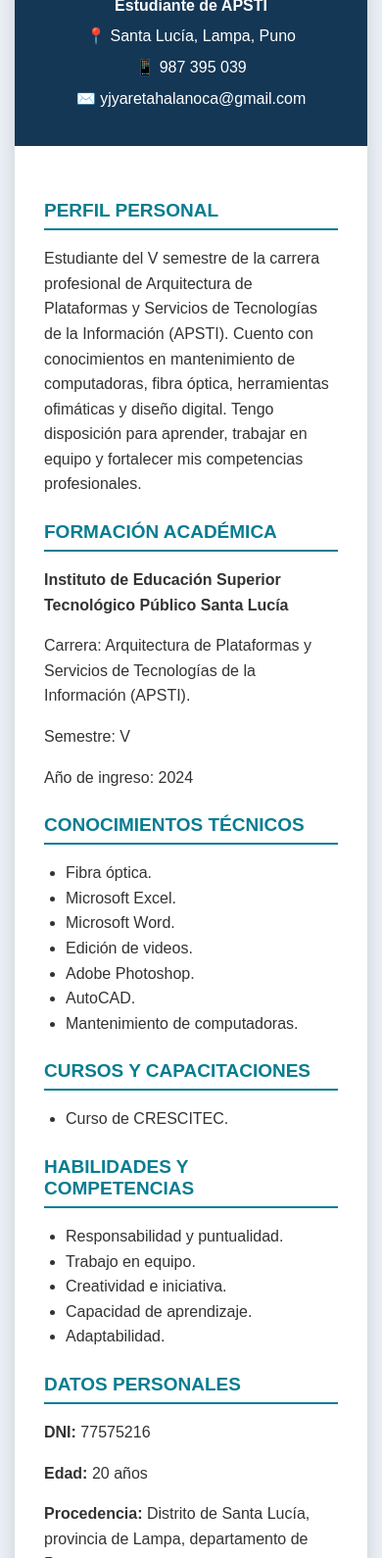
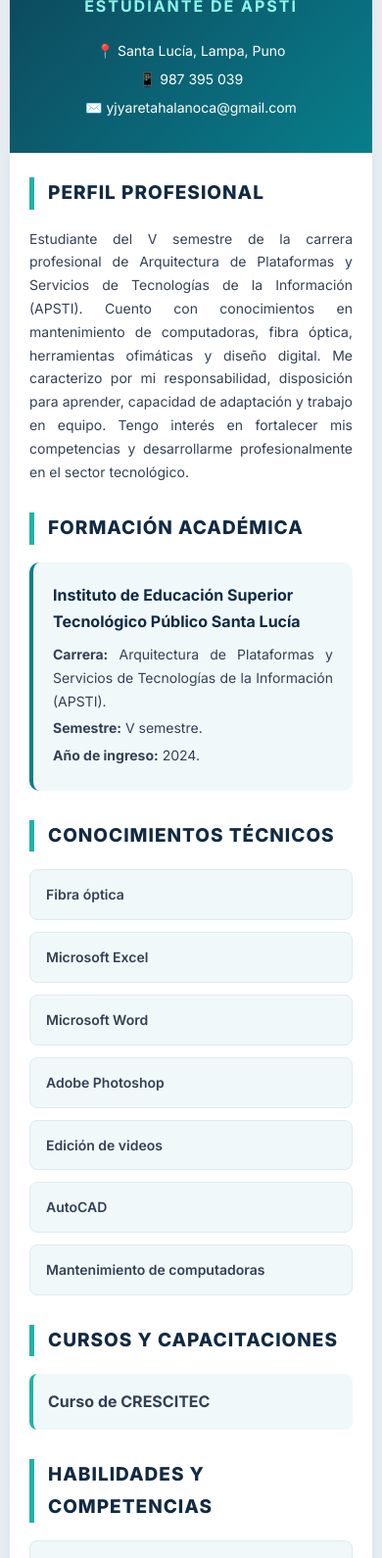
Before and after one commit to yjyaretahalanoca-ctrl/MI-CV-P, a plain HTML site: page index.html in a window 390 px wide. Shown: the part 340-1930 px from the top of the page at 98% size. Drawn offline with Linux system fonts and the light colour scheme.

Commit message:
Revise CV layout and styling for better presentation
Updated the CV layout and styling, improved responsiveness, and enhanced the overall design.

```diff
--- a/index.html
+++ b/index.html
@@ -3,87 +3,247 @@
 <head>
 <meta charset="UTF-8">
 <meta name="viewport" content="width=device-width, initial-scale=1.0">
-<title>CV - Yerson Josué Yareta Halanoca</title>
+
+<title>Yerson Josué Yareta Halanoca | CV Profesional</title>
+
+<link rel="preconnect" href="https://fonts.googleapis.com">
+<link href="https://fonts.googleapis.com/css2?family=Inter:wght@400;500;600;700;800&display=swap" rel="stylesheet">
 
 <style>
+:root {
+    --primary: #102a43;
+    --secondary: #087e8b;
+    --accent: #20b2aa;
+    --background: #f1f5f9;
+    --text: #334155;
+    --white: #ffffff;
+}
+
 * {
+    margin: 0;
+    padding: 0;
     box-sizing: border-box;
 }
 
 body {
-    margin: 0;
-    padding: 30px 15px;
-    font-family: Arial, sans-serif;
-    background: #eaf0f5;
-    color: #333;
+    font-family: 'Inter', sans-serif;
+    background: var(--background);
+    color: var(--text);
+    line-height: 1.7;
+    padding: 40px 15px;
 }
 
-.cv {
-    max-width: 850px;
+.cv-container {
+    max-width: 1050px;
     margin: auto;
     background: white;
-    border-radius: 15px;
+    border-radius: 16px;
     overflow: hidden;
-    box-shadow: 0 5px 20px #0002;
+    box-shadow: 0 15px 45px rgba(15, 40, 65, 0.12);
 }
 
-header {
-    background: #143755;
+/* ENCABEZADO */
+
+.header {
+    background: linear-gradient(135deg, #102a43, #087e8b);
     color: white;
-    padding: 30px;
+    padding: 45px;
     display: flex;
     align-items: center;
-    gap: 25px;
+    gap: 35px;
 }
 
-header img {
-    width: 140px;
-    height: 165px;
+.profile-photo {
+    width: 165px;
+    height: 190px;
     object-fit: cover;
-    border: 4px solid white;
-    border-radius: 10px;
+    object-position: center 25%;
+    border: 5px solid rgba(255,255,255,0.8);
+    border-radius: 15px;
+    box-shadow: 0 8px 20px #0003;
 }
 
-header h1 {
-    font-size: 25px;
+.header-info h1 {
+    font-size: 30px;
+    font-weight: 800;
+    margin-bottom: 8px;
+    line-height: 1.3;
+}
+
+.profession {
+    color: #8ff3e8;
+    font-weight: 700;
+    letter-spacing: 2px;
+    margin-bottom: 20px;
+}
+
+.contact {
+    font-size: 14px;
+    margin: 5px 0;
+}
+
+/* CONTENIDO */
+
+.content {
+    padding: 40px 45px;
+}
+
+.section {
+    margin-bottom: 30px;
+    animation: aparecer .7s ease;
+}
+
+.section-title {
+    color: var(--primary);
+    font-size: 19px;
+    font-weight: 800;
+    text-transform: uppercase;
+    letter-spacing: 1px;
+    border-left: 5px solid var(--accent);
+    padding-left: 14px;
+    margin-bottom: 18px;
+}
+
+.section p {
+    font-size: 14px;
+    text-align: justify;
+}
+
+.academic-card {
+    background: #f1f8fa;
+    padding: 20px;
+    border-radius: 10px;
+    border-left: 4px solid var(--secondary);
+}
+
+.academic-card h3 {
+    color: var(--primary);
+    font-size: 16px;
     margin-bottom: 8px;
 }
 
-header p {
-    margin: 6px 0;
+.academic-card p {
+    margin: 4px 0;
 }
 
-main {
-    padding: 30px;
+/* HABILIDADES */
+
+.skills {
+    display: grid;
+    grid-template-columns: repeat(2, 1fr);
+    gap: 12px;
 }
 
-h2 {
-    color: #087d91;
-    border-bottom: 2px solid #087d91;
-    padding-bottom: 7px;
-    font-size: 19px;
-    margin-top: 25px;
+.skill {
+    background: #f1f8fa;
+    padding: 13px 16px;
+    border-radius: 8px;
+    border: 1px solid #dcecef;
+    font-size: 14px;
+    font-weight: 600;
+    transition: .3s;
 }
 
-p, li {
-    line-height: 1.6;
+.skill:hover {
+    background: #dff5f2;
+    transform: translateY(-3px);
 }
 
-ul {
-    padding-left: 22px;
+.course {
+    background: #f1f8fa;
+    padding: 15px;
+    border-radius: 8px;
+    border-left: 4px solid var(--accent);
 }
 
-footer {
-    background: #143755;
+/* DATOS PERSONALES */
+
+.personal-data {
+    display: grid;
+    grid-template-columns: 1fr 1fr;
+    gap: 15px;
+}
+
+.data-box {
+    padding: 14px;
+    background: #f1f5f9;
+    border-radius: 8px;
+    font-size: 14px;
+}
+
+.data-box strong {
+    display: block;
+    color: var(--secondary);
+    margin-bottom: 4px;
+}
+
+/* PIE DE PÁGINA */
+
+.footer {
+    background: var(--primary);
     color: white;
     text-align: center;
-    padding: 15px;
+    padding: 20px;
+    font-size: 12px;
 }
 
-@media(max-width:600px) {
-    header {
+@keyframes aparecer {
+    from {
+        opacity: 0;
+        transform: translateY(15px);
+    }
+    to {
+        opacity: 1;
+        transform: translateY(0);
+    }
+}
+
+/* CELULARES */
+
+@media(max-width:650px) {
+    body {
+        padding: 10px;
+    }
+
+    .header {
         flex-direction: column;
         text-align: center;
+        padding: 30px 20px;
+    }
+
+    .header-info h1 {
+        font-size: 23px;
+    }
+
+    .content {
+        padding: 25px 20px;
+    }
+
+    .skills,
+    .personal-data {
+        grid-template-columns: 1fr;
+    }
+}
+
+/* IMPRESIÓN */
+
+@media print {
+    body {
+        background: white;
+        padding: 0;
+    }
+
+    .cv-container {
+        box-shadow: none;
+    }
+
+    .header, .footer {
+        -webkit-print-color-adjust: exact;
+        print-color-adjust: exact;
+    }
+
+    .section {
+        animation: none;
     }
 }
 </style>
@@ -91,86 +251,150 @@ footer {
 
 <body>
 
-<div class="cv">
+<div class="cv-container">
 
-<header>
+    <header class="header">
 
-<img src="./mifoto.jpg" alt="Fotografía de Yerson">
+        <img src="./mifoto.jpg"
+             alt="Fotografía de Yerson Josué"
+             class="profile-photo">
 
-<div>
-<h1>YERSON JOSUÉ YARETA HALANOCA</h1>
-<p><strong>Estudiante de APSTI</strong></p>
-<p>📍 Santa Lucía, Lampa, Puno</p>
-<p>📱 987 395 039</p>
-<p>✉️ yjyaretahalanoca@gmail.com</p>
+        <div class="header-info">
+
+            <h1>YERSON JOSUÉ<br>YARETA HALANOCA</h1>
+
+            <p class="profession">
+                ESTUDIANTE DE APSTI
+            </p>
+
+            <p class="contact">📍 Santa Lucía, Lampa, Puno</p>
+            <p class="contact">📱 987 395 039</p>
+            <p class="contact">✉️ yjyaretahalanoca@gmail.com</p>
+
         </div>
 
     </header>
 
-<main>
+    <main class="content">
 
-<h2>PERFIL PERSONAL</h2>
+        <section class="section">
+
+            <h2 class="section-title">Perfil profesional</h2>
 
             <p>
                 Estudiante del V semestre de la carrera profesional de
                 Arquitectura de Plataformas y Servicios de Tecnologías
-de la Información (APSTI). Cuento con conocimientos
-en mantenimiento de computadoras, fibra óptica,
-herramientas ofimáticas y diseño digital. Tengo
-disposición para aprender, trabajar en equipo y
-fortalecer mis competencias profesionales.
+                de la Información (APSTI). Cuento con conocimientos en
+                mantenimiento de computadoras, fibra óptica, herramientas
+                ofimáticas y diseño digital. Me caracterizo por mi
+                responsabilidad, disposición para aprender, capacidad
+                de adaptación y trabajo en equipo. Tengo interés en
+                fortalecer mis competencias y desarrollarme
+                profesionalmente en el sector tecnológico.
             </p>
 
-<h2>FORMACIÓN ACADÉMICA</h2>
+        </section>
 
-<p><strong>Instituto de Educación Superior Tecnológico Público Santa Lucía</strong></p>
+        <section class="section">
 
-<p>
-Carrera: Arquitectura de Plataformas y Servicios de
-Tecnologías de la Información (APSTI).
-</p>
+            <h2 class="section-title">Formación académica</h2>
 
-<p>Semestre: V</p>
-<p>Año de ingreso: 2024</p>
+            <div class="academic-card">
 
-<h2>CONOCIMIENTOS TÉCNICOS</h2>
+                <h3>Instituto de Educación Superior Tecnológico Público Santa Lucía</h3>
 
-<ul>
-<li>Fibra óptica.</li>
-<li>Microsoft Excel.</li>
-<li>Microsoft Word.</li>
-<li>Edición de videos.</li>
-<li>Adobe Photoshop.</li>
-<li>AutoCAD.</li>
-<li>Mantenimiento de computadoras.</li>
-</ul>
+                <p><strong>Carrera:</strong> Arquitectura de Plataformas y Servicios de Tecnologías de la Información (APSTI).</p>
 
-<h2>CURSOS Y CAPACITACIONES</h2>
+                <p><strong>Semestre:</strong> V semestre.</p>
 
-<ul>
-<li>Curso de CRESCITEC.</li>
-</ul>
+                <p><strong>Año de ingreso:</strong> 2024.</p>
 
-<h2>HABILIDADES Y COMPETENCIAS</h2>
+            </div>
 
-<ul>
-<li>Responsabilidad y puntualidad.</li>
-<li>Trabajo en equipo.</li>
-<li>Creatividad e iniciativa.</li>
-<li>Capacidad de aprendizaje.</li>
-<li>Adaptabilidad.</li>
-</ul>
+        </section>
 
-<h2>DATOS PERSONALES</h2>
+        <section class="section">
 
-<p><strong>DNI:</strong> 77575216</p>
-<p><strong>Edad:</strong> 20 años</p>
-<p><strong>Procedencia:</strong> Distrito de Santa Lucía, provincia de Lampa, departamento de Puno.</p>
+            <h2 class="section-title">Conocimientos técnicos</h2>
+
+            <div class="skills">
+
+                <div class="skill">Fibra óptica</div>
+                <div class="skill">Microsoft Excel</div>
+                <div class="skill">Microsoft Word</div>
+                <div class="skill">Adobe Photoshop</div>
+                <div class="skill">Edición de videos</div>
+                <div class="skill">AutoCAD</div>
+                <div class="skill">Mantenimiento de computadoras</div>
+
+            </div>
+
+        </section>
+
+        <section class="section">
+
+            <h2 class="section-title">Cursos y capacitaciones</h2>
+
+            <div class="course">
+                <strong>Curso de CRESCITEC</strong>
+            </div>
+
+        </section>
+
+        <section class="section">
+
+            <h2 class="section-title">Habilidades y competencias</h2>
+
+            <div class="skills">
+
+                <div class="skill">Responsabilidad</div>
+                <div class="skill">Puntualidad</div>
+                <div class="skill">Trabajo en equipo</div>
+                <div class="skill">Creatividad</div>
+                <div class="skill">Aprendizaje continuo</div>
+                <div class="skill">Adaptabilidad</div>
+
+            </div>
+
+        </section>
+
+        <section class="section">
+
+            <h2 class="section-title">Datos personales</h2>
+
+            <div class="personal-data">
+
+                <div class="data-box">
+                    <strong>Edad</strong>
+                    20 años
+                </div>
+
+                <div class="data-box">
+                    <strong>DNI</strong>
+                    77575216
+                </div>
+
+                <div class="data-box">
+                    <strong>Procedencia</strong>
+                    Santa Lucía, Lampa, Puno
+                </div>
+
+                <div class="data-box">
+                    <strong>Especialidad</strong>
+                    Tecnologías de la Información
+                </div>
+
+            </div>
+
+        </section>
 
     </main>
 
-<footer>
-Currículum Vitae - 2026
+    <footer class="footer">
+
+        CURRÍCULUM VITAE © 2026<br>
+        YERSON JOSUÉ YARETA HALANOCA
+
     </footer>
 
 </div>
```
Lines whose indentation alone changed are shown as unchanged.
